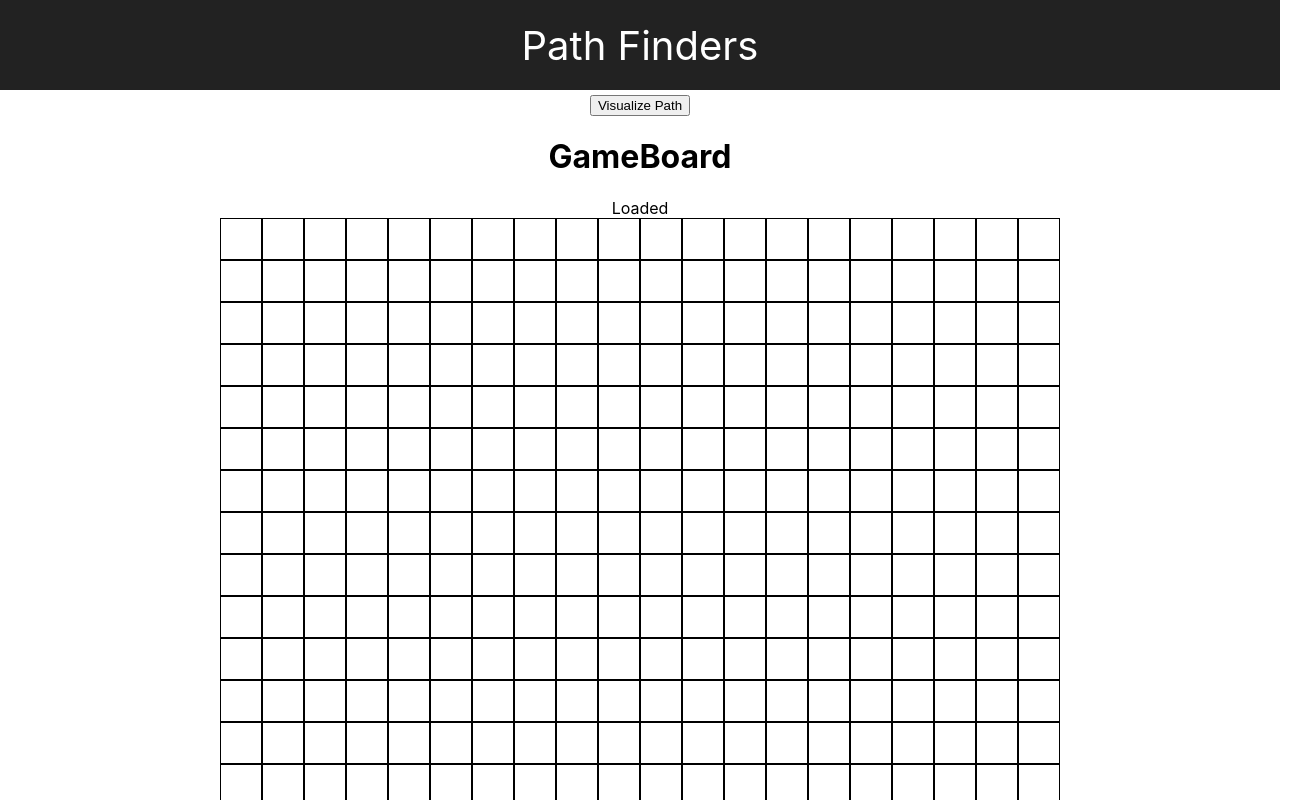
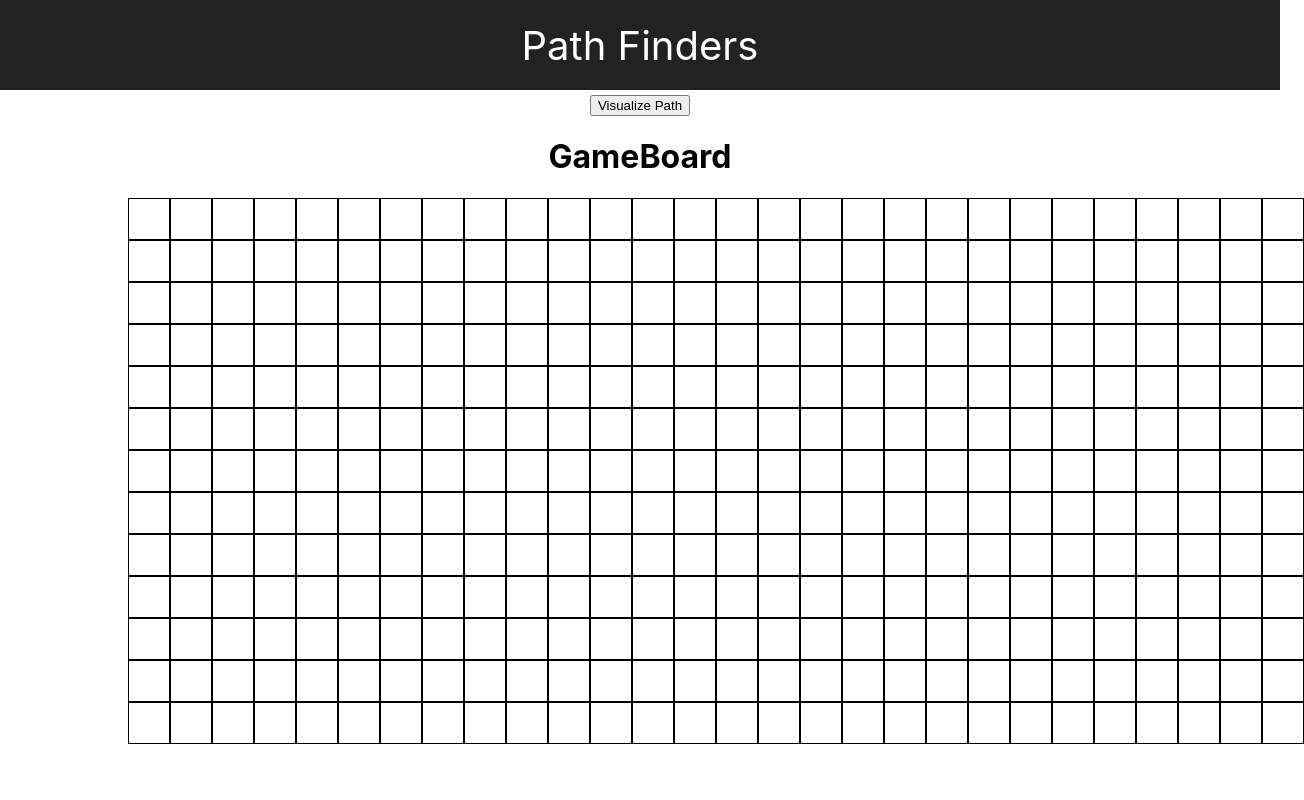
Before and after one commit to HoseaCodes/PathFinders, a React (Create React App) app: page / in a window 1280 px wide. Shown: the top 800 px of the page, 1304 px wide, since content can reach past the window. Built offline with nearby package versions, Linux system fonts and the light colour scheme.

Commit message:
fix(titlemanager) adjusted size of the grid

```diff
--- a/src/Components/TileManager/TileManager.jsx
+++ b/src/Components/TileManager/TileManager.jsx
@@ -6,13 +6,14 @@ import './TileManager.css'
 const TileManager = () => {
     const [tileList, setTileList] = useState([[]]);
     const [hasLoaded, setLoad] = useState(false);
+
     useEffect(() => {
-        const grid = new Array(20);
+        const grid = new Array(13);
         let k = 0;
-        for (let i = 0; i < 20; i++) {
-            grid[i] = new Array(20);
-            for (let j = 0; j < 20; j++) {
-                grid[i][j] = k;
+        for (let col = 0; col < 13; col++) {
+            grid[col] = new Array(28);
+            for (let row = 0; row < 28; row++) {
+                grid[col][row] = k;
                 k++;
             }
         }
@@ -32,7 +33,6 @@ const TileManager = () => {
         <div>
             {hasLoaded ?
                 (<div>
-                    <div>Loaded</div>
                     <div className='tile-grid'>
                         {tileList.map((el, i) => (
                             <div className='tile-wrap'>
```
